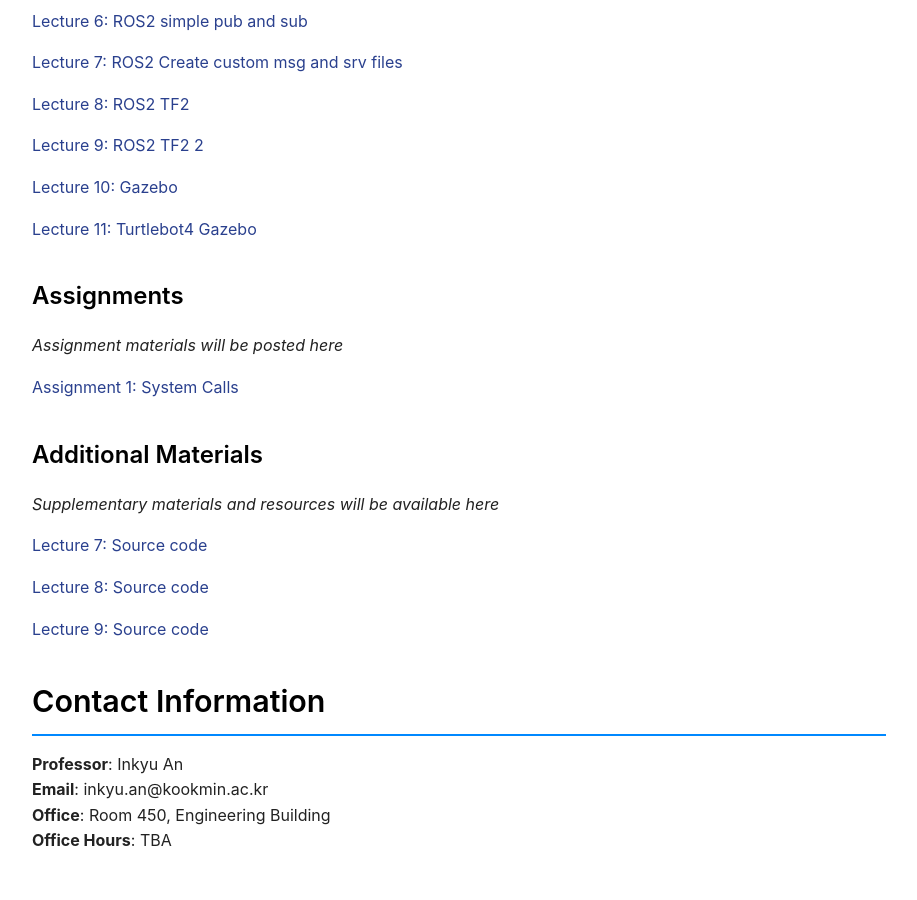
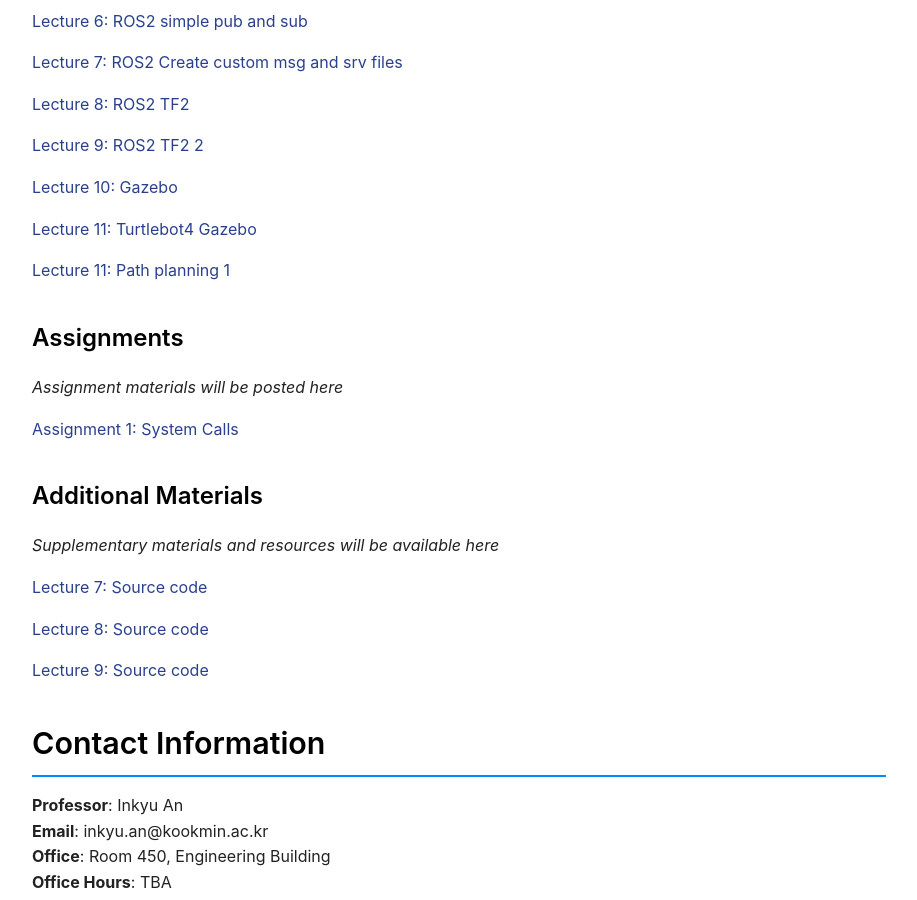
Before and after one commit to mairlab-KM/mairlab-KM.github.io, a Jekyll site: the page built from courses/operating-systems-practice-2025fall.md, in a window 1280 px wide and 900 px high, scrolled down 3995 px. Shown: the whole window, without its empty margins (181-1098 px from the left). Built offline with Jekyll 4.4.1, drawn with Linux system fonts in a browser that asks for light colours.

Commit message:
Update Lectrue 12

```diff
--- a/courses/operating-systems-practice-2025fall.md
+++ b/courses/operating-systems-practice-2025fall.md
@@ -177,6 +177,8 @@ By the end of this course, students will be able to:
 
 [Lecture 11: Turtlebot4 Gazebo](/assets/courses/operating-systems-practice-2025fall/lectures/Lec11_Turtlebot4_Gazebo.pdf)
 
+[Lecture 11: Path planning 1](/assets/courses/operating-systems-practice-2025fall/lectures/Lec12_PathPlanning.pdf)
+
 <!-- Example format - uncomment and modify as you add materials:
 - [Lecture 1: Introduction to OS Practice](/assets/courses/operating-systems-practice-2025fall/lectures/lecture01-introduction.pdf)
 - [Lecture 2: Process Management](/assets/courses/operating-systems-practice-2025fall/lectures/lecture02-processes.pdf)
```
Also changed, not shown: 1 other file.
